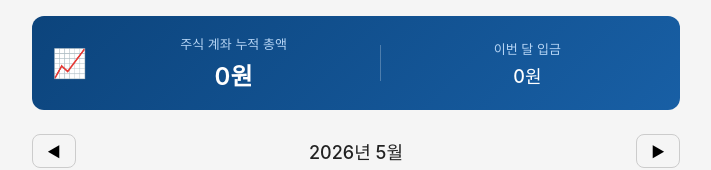
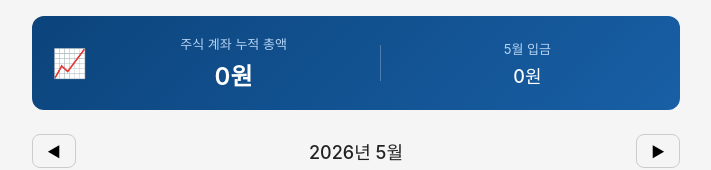
Before and after one commit to q9mkghu-wq/furniture-tracker, a React (Vite) app: page / in a window 1280 px wide. Shown: the top 170 px of the page, without its empty margins (284-995 px from the left). Built offline with nearby package versions, Linux system fonts and the light colour scheme; no server answers; the database is empty.

Commit message:
Update StockTotal.jsx

```diff
--- a/src/components/StockTotal.jsx
+++ b/src/components/StockTotal.jsx
@@ -1,18 +1,18 @@
-export default function StockTotal({ data }) {
+export default function StockTotal({ data, prefix }) {
   let totalStock = 0
   let monthStock = 0
-  const today = new Date()
-  const thisPrefix = `${today.getFullYear()}-${String(today.getMonth() + 1).padStart(2, '0')}`
 
   Object.keys(data).forEach(k => {
     const stock = data[k].stock || 0
     totalStock += stock
-    if (k.startsWith(thisPrefix)) monthStock += stock
+    if (k.startsWith(prefix)) monthStock += stock
   })
 
   function fmtFull(n) {
     return Math.round(n || 0).toLocaleString('ko-KR') + '원'
   }
+
+  const [year, month] = prefix.split('-')
 
   return (
     <div style={styles.wrap}>
@@ -23,7 +23,7 @@ export default function StockTotal({ data }) {
       </div>
       <div style={styles.divider}></div>
       <div style={styles.col}>
-        <div style={styles.label}>이번 달 입금</div>
+        <div style={styles.label}>{parseInt(month)}월 입금</div>
         <div style={styles.month}>{fmtFull(monthStock)}</div>
       </div>
     </div>
```
